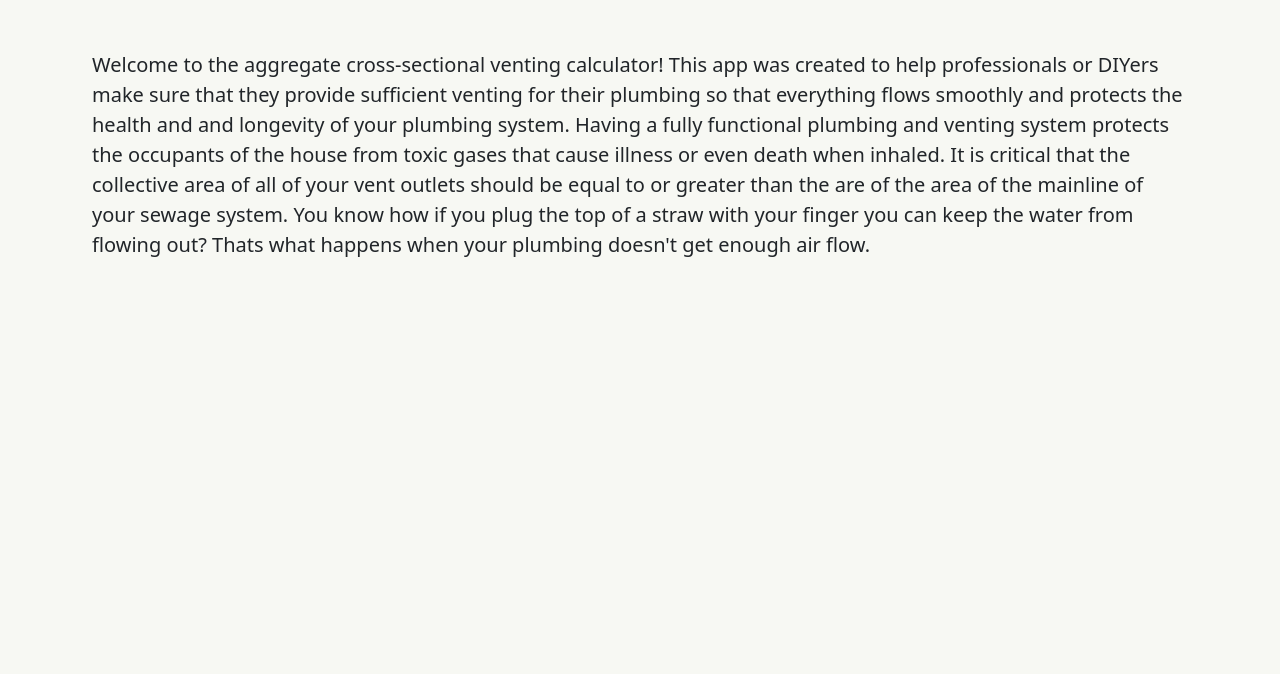
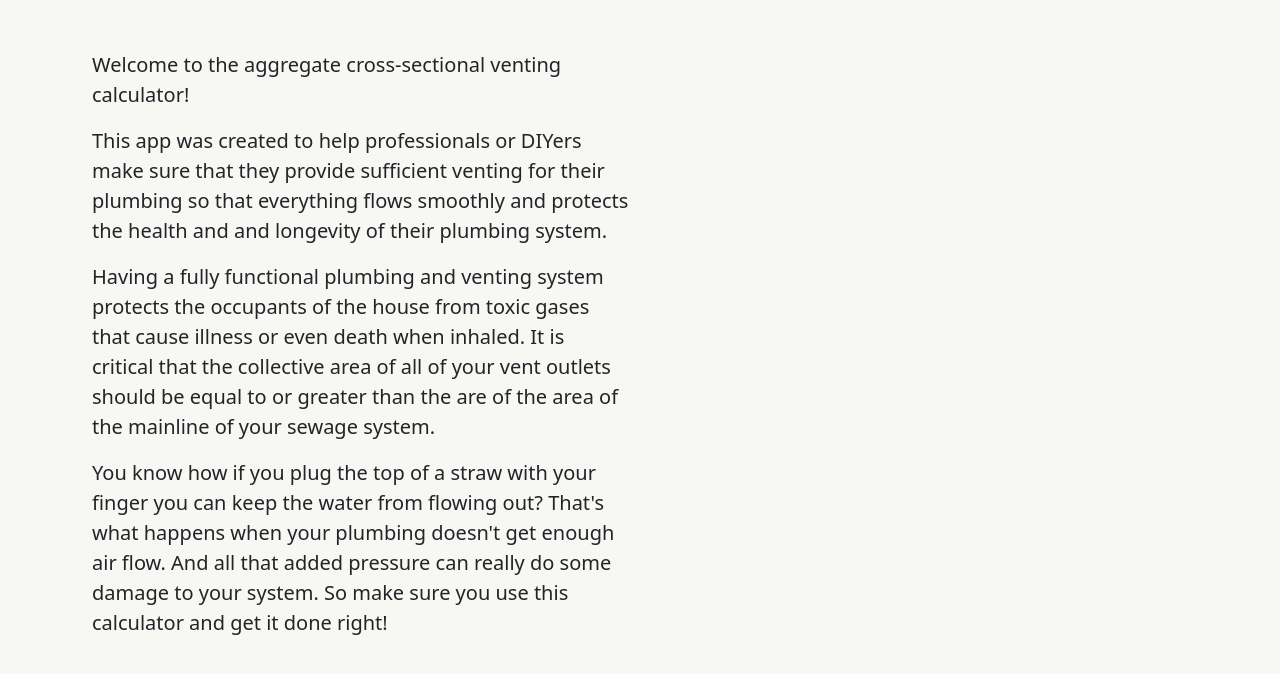
Before and after one commit to hunterallencodes/agg_calc, a Django app: page /about/ in a window 1280 px wide. Shown: the part 86-760 px from the top of the page. Run offline with Django 3.2, Linux system fonts and the light colour scheme.

Commit message:
change width of about/instructions content

```diff
--- a/templates/about.html
+++ b/templates/about.html
@@ -5,19 +5,21 @@
 	<!-- Mobile -->
   <div class="d-md-none">
 		<section class="about-mobile">
-			<p>Welcome to the aggregate cross-sectional venting calculator!
-				This app was created to help professionals or DIYers make
+			<p>Welcome to the aggregate cross-sectional venting calculator!</p>
+					<p>This app was created to help professionals or DIYers make
 					sure that they provide sufficient venting for their plumbing
 					so that everything flows smoothly and protects the health and
-				and longevity of your plumbing system. Having a fully functional
+					and longevity of their plumbing system.</p> <p>Having a fully functional
 					plumbing and venting system protects the occupants of the house
 					from toxic gases that cause illness or even death when inhaled.
 					It is critical that the collective area of all of your vent
 					outlets should be equal to or greater than the are of the area
-				of the mainline of your sewage system. You know how if you plug
+					of the mainline of your sewage system.</p> <p>You know how if you plug
 					the top of a straw with your finger you can keep the water from
-				flowing out? Thats what happens when your plumbing doesn't get
-				enough air flow.
+					flowing out? That's what happens when your plumbing doesn't get
+					enough air flow. And all that added pressure can really do some
+					damage to your system. So make sure you use this calculator and
+					get it done right!
 				</p>
 		</section>
 	</div>
@@ -25,20 +27,22 @@
 	<!-- Desktop -->
 	<div class="d-none d-md-block">
 		<div class="container">
-			<section class="about-desktop">
-				<p>Welcome to the aggregate cross-sectional venting calculator!
-					This app was created to help professionals or DIYers make
+			<section class="about-desktop w-50">
+				<p>Welcome to the aggregate cross-sectional venting calculator!</p>
+					<p>This app was created to help professionals or DIYers make
 					sure that they provide sufficient venting for their plumbing
 					so that everything flows smoothly and protects the health and
-					and longevity of your plumbing system. Having a fully functional
+					and longevity of their plumbing system.</p> <p>Having a fully functional
 					plumbing and venting system protects the occupants of the house
 					from toxic gases that cause illness or even death when inhaled.
 					It is critical that the collective area of all of your vent
 					outlets should be equal to or greater than the are of the area
-					of the mainline of your sewage system. You know how if you plug
+					of the mainline of your sewage system.</p> <p>You know how if you plug
 					the top of a straw with your finger you can keep the water from
-					flowing out? Thats what happens when your plumbing doesn't get
-					enough air flow.
+					flowing out? That's what happens when your plumbing doesn't get
+					enough air flow. And all that added pressure can really do some
+					damage to your system. So make sure you use this calculator and
+					get it done right!
 				</p>
 			</section>
 		</div>
--- a/templates/instructions.html
+++ b/templates/instructions.html
@@ -15,9 +15,10 @@
 			</p>
 		</section>
 	</div>
+	<!-- Desktop -->
 	<div class="d-none d-md-block">
 		<div class="container">
-			<section class="about-desktop">
+			<section class="about-desktop w-50">
 				<p>Instructions are simple! Just enter the size of your mainline drain,
 				choose the units of measurement that you are using, then enter the size
 				of the venting that will be protruding through roof, (additional vents
```
Lines whose indentation alone changed are shown as unchanged.
